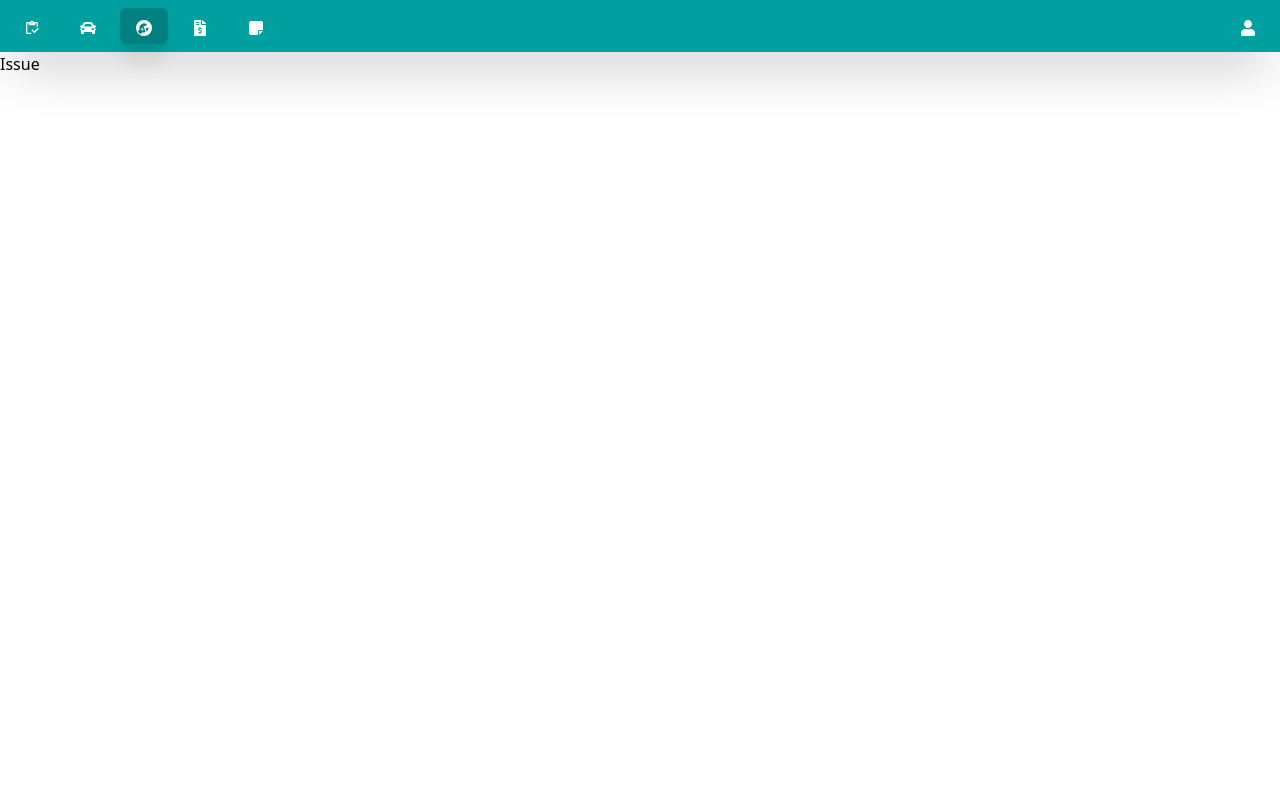
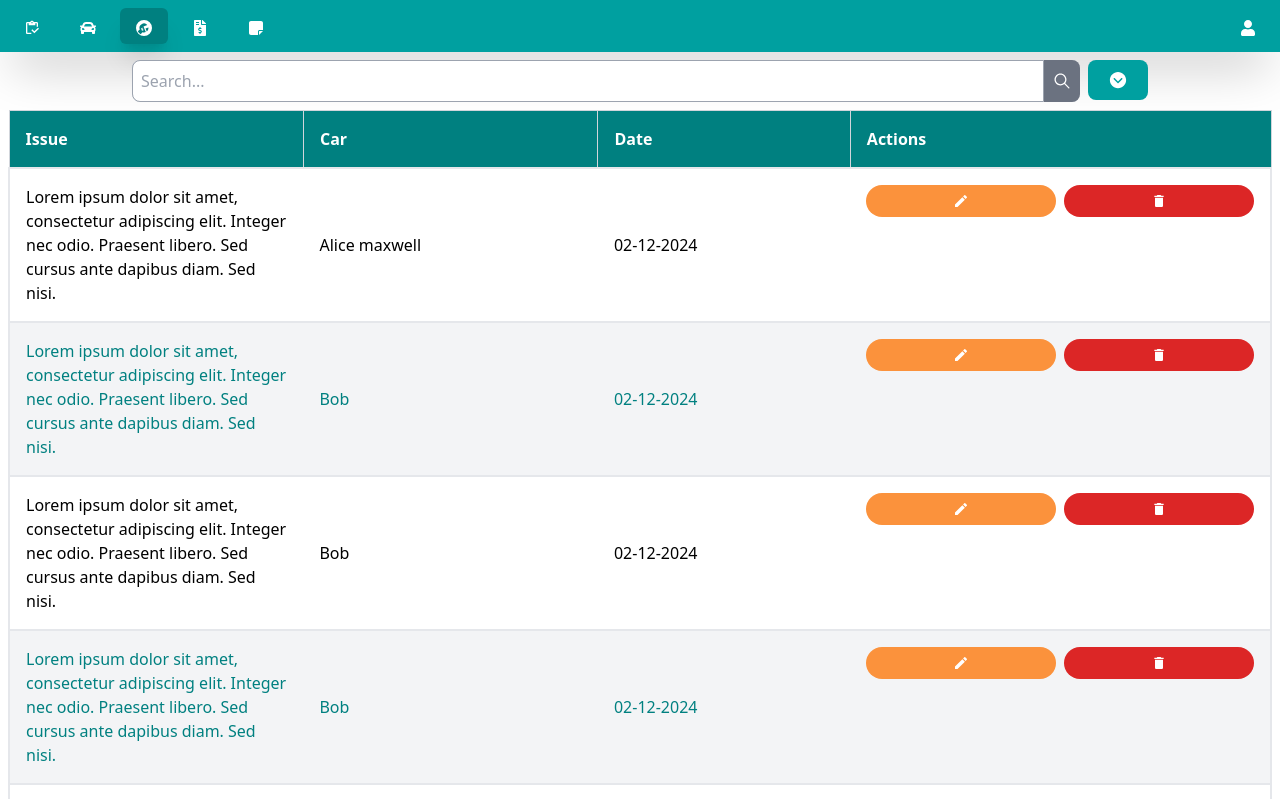
Before and after one commit to Shazil0204/Garage-All-In-One, a React (Vite) app in the folder Frontend/: page /issue in a window 1280 px wide. Shown: the top 799 px of the page. Built offline with nearby package versions, Linux system fonts and the light colour scheme; what fluid-tailwind would draw is missing.

Commit message:
issue is ready as well

```diff
--- a/Frontend/src/Screens/Routes/Issue.tsx
+++ b/Frontend/src/Screens/Routes/Issue.tsx
@@ -1,7 +1,123 @@
+import DynamicTable from "../../Components/DataDisplay/Table";
+import Dropdown from "../../Components/Common/Dropdown";
+import Search from "../../Components/Common/Search";
+
+import { useState } from "react";
+
+import { MdModeEditOutline } from "react-icons/md";
+import { MdDelete } from "react-icons/md";
+
 const Issue = () => {
+  const [title, setTitle] = useState("Choose an option");
+
+  const handleOptionSelect = (value: string) => {
+    console.log("Selected option:", value);
+    setTitle(value);
+  };
+
+  const handleSearch = (query: string) => {
+    console.log("Search query:", query); // Replace this with your logic
+  };
+
+  const options = [
+    { label: "Option 1", value: "option1" },
+    { label: "Option 2", value: "option2" },
+    { label: "Option 3", value: "option3" },
+  ];
+
+  const headers = ["ID", "Issue", "Car", "Date"];
+  const data = [
+    {
+      ID: 1,
+      Issue:
+        "Lorem ipsum dolor sit amet, consectetur adipiscing elit. Integer nec odio. Praesent libero. Sed cursus ante dapibus diam. Sed nisi. ",
+      Car: "Alice maxwell",
+      Date: "02-12-2024",
+    },
+    {
+      ID: 2,
+      Issue:
+        "Lorem ipsum dolor sit amet, consectetur adipiscing elit. Integer nec odio. Praesent libero. Sed cursus ante dapibus diam. Sed nisi. ",
+      Car: "Bob",
+      Date: "02-12-2024",
+    },
+    {
+      ID: 2,
+      Issue:
+        "Lorem ipsum dolor sit amet, consectetur adipiscing elit. Integer nec odio. Praesent libero. Sed cursus ante dapibus diam. Sed nisi. ",
+      Car: "Bob",
+      Date: "02-12-2024",
+    },
+    {
+      ID: 2,
+      Issue:
+        "Lorem ipsum dolor sit amet, consectetur adipiscing elit. Integer nec odio. Praesent libero. Sed cursus ante dapibus diam. Sed nisi. ",
+      Car: "Bob",
+      Date: "02-12-2024",
+    },
+    {
+      ID: 2,
+      Issue:
+        "Lorem ipsum dolor sit amet, consectetur adipiscing elit. Integer nec odio. Praesent libero. Sed cursus ante dapibus diam. Sed nisi. ",
+      Car: "Bob",
+      Date: "02-12-2024",
+    },
+    {
+      ID: 2,
+      Issue:
+        "Lorem ipsum dolor sit amet, consectetur adipiscing elit. Integer nec odio. Praesent libero. Sed cursus ante dapibus diam. Sed nisi. ",
+      Car: "Bob",
+      Date: "02-12-2024",
+    },
+    {
+      ID: 2,
+      Issue:
+        "Lorem ipsum dolor sit amet, consectetur adipiscing elit. Integer nec odio. Praesent libero. Sed cursus ante dapibus diam. Sed nisi. ",
+      Car: "Bob",
+      Date: "02-12-2024",
+    },
+  ];
+
+  const renderActions = (row: Record<string, any>) => (
+    <>
+      <div className="flex justify-evenly gap-2 w-full overflow-hidden">
+        <button
+          className="bg-orange-400 hover:bg-orange-500 duration-100 text-white p-2 rounded-full flex justify-evenly items-center gap-2 w-full"
+          onClick={() => alert(`Editing ${row.Name}`)}
+        >
+          <span className="hidden 2xl:block">Edit</span>
+          <MdModeEditOutline className="md:mt-1" />
+        </button>
+        <button
+          className="bg-red-600 hover:bg-red-700 duration-100 text-white p-2 rounded-full flex justify-evenly items-center gap-2 w-full"
+          onClick={() => alert(`Delete ${row.Name}`)}
+        >
+          <span className="hidden 2xl:block">Delete</span>
+          <MdDelete className="md:mt-1" />
+        </button>
+      </div>
+    </>
+  );
+
   return (
-    <div>Issue</div>
-  )
-}
+    <>
+      <div className="min-w-full p-2 flex flex-col gap-2">
+        <div className="min-w-full flex justify-center gap-2">
+          <Search onSearch={handleSearch} />
+          <Dropdown
+            onOptionSelect={handleOptionSelect}
+            options={options}
+            title={title}
+          />
+        </div>
+        <DynamicTable
+          headers={headers}
+          data={data}
+          renderActions={renderActions}
+        />
+      </div>
+    </>
+  );
+};
 
-export default Issue
+export default Issue;
```
